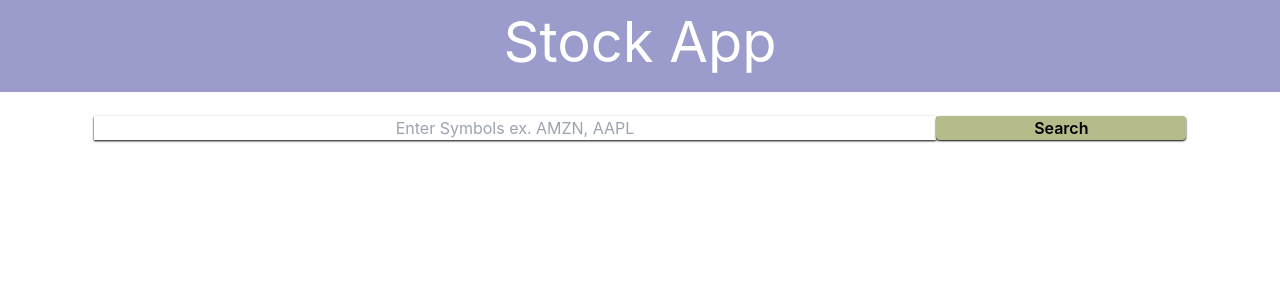
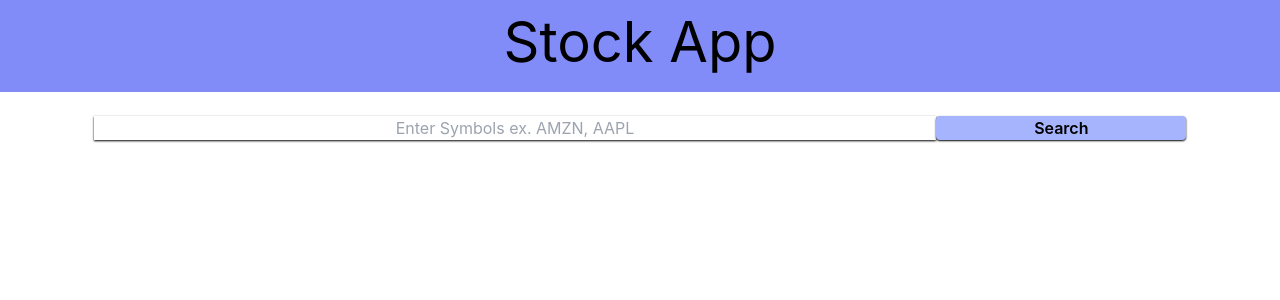
Before and after one commit to huntermasonb/stock-app, a React (Create React App) app: page / in a window 1280 px wide. Shown: the top 300 px of the page. Built offline with nearby package versions, Linux system fonts and the light colour scheme.

Commit message:
Version 1.1 - Color change to monochromatic. May change the stocks display color more in the future.

```diff
--- a/src/App.css
+++ b/src/App.css
@@ -1,13 +1,12 @@
 /* HEADER */
 .App-header {
-  background-color: #9B9BCC;
+  background-color: #818cf8;
   min-height: 50px;
   display: flex;
   flex-direction: row;
   align-items: center;
   justify-content: center;
   font-size: calc(16px + 5vmin);
-  color: white;
   padding-bottom: 8px;
 }
 
@@ -16,11 +15,8 @@
   text-align: center;
   font-size: calc(8px + 3vmin);
 
-  @media only screen and (min-width: 450px){
-     text-shadow: 1px -1px 1px black;
-  }
 }
 #stockPricesView {
   display:none;
-  font-size: calc(8px + 1.3vmin);
+  font-size: calc(8px + 1vmin);
 }
--- a/src/Components/StockData.js
+++ b/src/Components/StockData.js
@@ -13,9 +13,9 @@ const StockData = ({ symbol, prices }) => {
         {/*
             Parent Div on StockPrice exists already and class id is 'stockPrices, reason for using an empty JSX parent element'.
 
-            'CARD' FOR DISPLAYING ALL OF THE STOCK INFORMATION -- MOBILE VIEW
+            'CARD' FOR DISPLAYING ALL OF THE STOCK INFORMATION
         */}
-        <h1 className="max-sm:font-semibold">Stock Prices</h1>
+        <h1 className="max-sm:font-semibold md:font-medium">Stock Prices</h1>
         <div className="lg:flex lg:flex-col lg:justify-center">
             {/* Give the row it's number/index from the list */}
             {rows.map((row, rowIndex) => (
@@ -25,8 +25,8 @@ const StockData = ({ symbol, prices }) => {
                 <div
                     key={symbols}
                     className={`${
-                    rowIndex % 2 === 0 ? "even:bg-[#B6BC89] odd:bg-[#9B9BCC]" : "odd:bg-[#B6BC89] even:bg-[#9B9BCC]"
-                    } shadow-sm shadow-black mx-2 mb-4 rounded-lg lg:w-1/3`}
+                    rowIndex % 2 === 0 ? "even:bg-indigo-200 odd:bg-indigo-300" : "odd:bg-indigo-200 even:bg-indigo-300"
+                    } hover:shadow-md hover:shadow-black shadow-sm shadow-black mx-2 mb-4 rounded-lg lg:w-1/3`}
                 >
                     {/* Symbol Column */}
                     <div className="flex flex-row text-center my-2">
--- a/src/Components/StockPrice.js
+++ b/src/Components/StockPrice.js
@@ -78,13 +78,13 @@ const StockPrice = () => {
               type="text"
               id='stockSymbols'
               value={symbols}
-              className='text-center shadow-sm w-2/3 shadow-black hover:shadow-md hover:shadow-black'
+              className='text-center shadow-sm w-2/3 shadow-black'
               onChange={handleInputChange}
               placeholder="Enter Symbols ex. AMZN, AAPL"
               required
             />
             <button type="submit"
-              className='w-1/3 max-w-[250px] font-semibold rounded shadow-sm shadow-black hover:shadow-md hover:shadow-black bg-[#B6BC89] hover:bg-[#9EA372]'
+              className='w-1/3 max-w-[250px] font-semibold rounded shadow-sm shadow-black hover:shadow-md hover:shadow-black bg-indigo-300 hover:bg-indigo-400'
             >
               Search
             </button>
```
